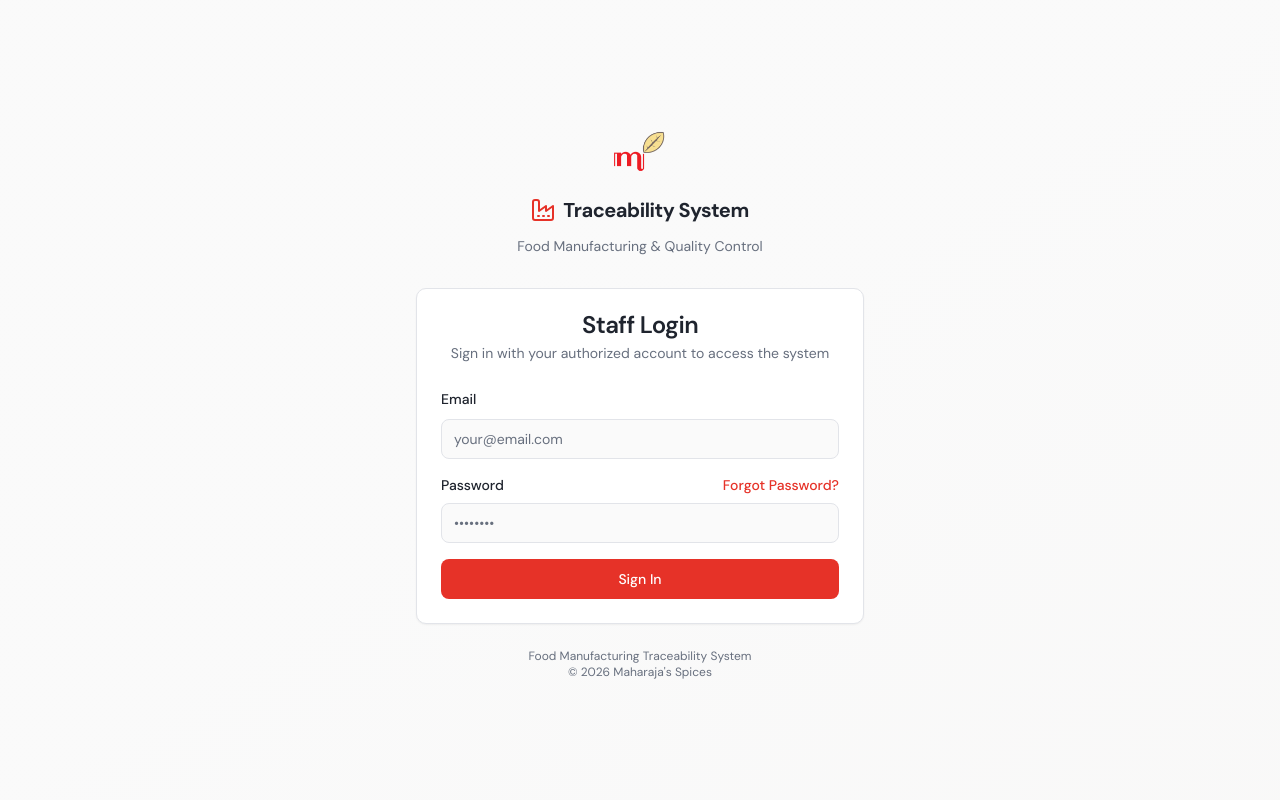
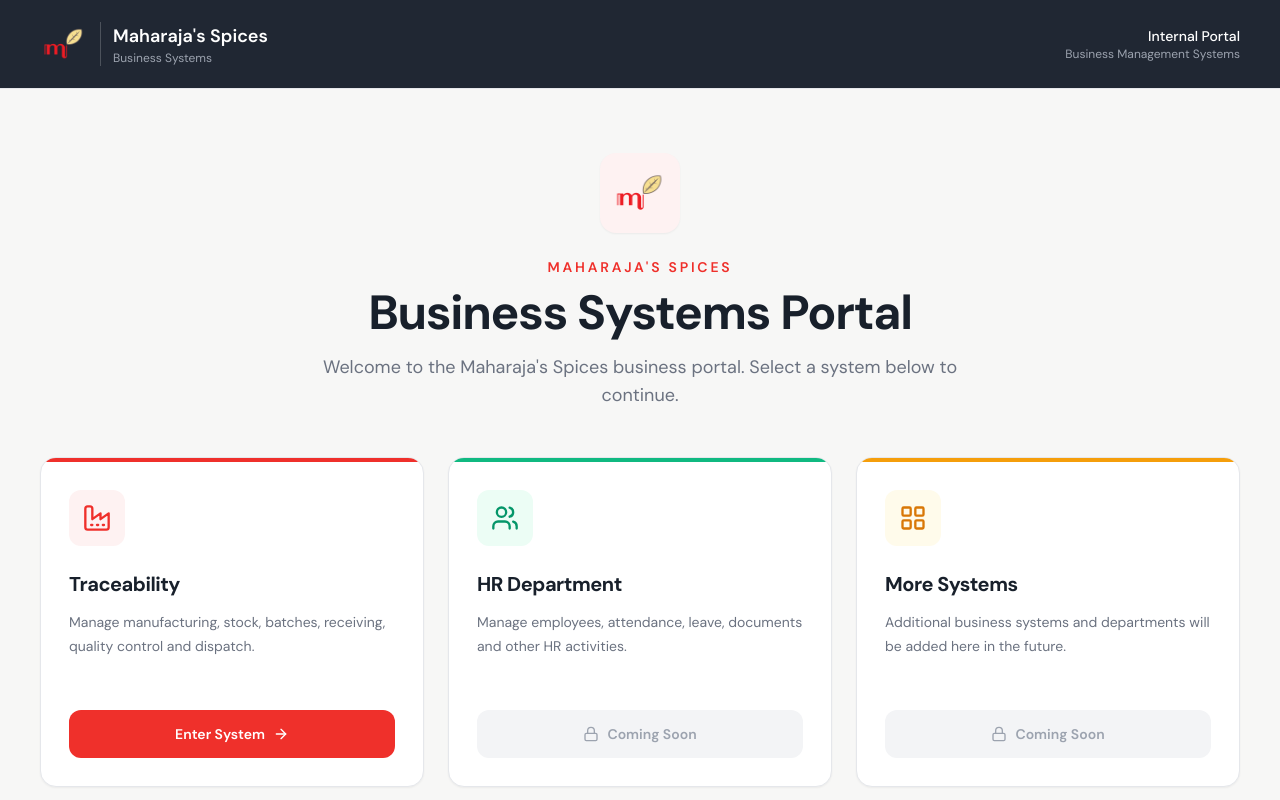
Before and after one commit to maharajasspices/ERP-Traceability-System, a React (Vite) app: page / in a window 1280 px wide. Before the commit this address led to /auth. Shown: the top 800 px of the page. Built offline with nearby package versions, Linux system fonts and the light colour scheme; the HTML template or start-up script is replaced by a standard one.

Commit message:
Routes & Cpanel

```diff
--- a/src/App.tsx
+++ b/src/App.tsx
@@ -22,7 +22,7 @@ import Auth from "./pages/Auth";
 import NotFound from "./pages/NotFound";
 import ResetPassword from "./pages/ResetPassword";
 import ForgotPassword from "./pages/ForgotPassword";
-import Landing from "./pages/LandingPage"
+import LandingPage from "./pages/LandingPage"
 
 const queryClient = new QueryClient();
 
@@ -37,9 +37,9 @@ const App = () => (
             <Route path="/auth" element={<Auth />} />
             <Route path="/reset-password" element={<ResetPassword />} />
             <Route path="/forgot-password" element={<ForgotPassword />} />
-            <Route path="/landing" element={<Landing/>}/>
+            <Route path="/" element={<LandingPage/>}/>
             <Route element={<ProtectedRoute><QaViewerGuard><MainLayout /></QaViewerGuard></ProtectedRoute>}>
-              <Route path="/" element={<Dashboard />} />
+              <Route path="/Dashboard" element={<Dashboard />} />
               <Route path="/stock-codes" element={<StockCodes />} />
               <Route path="/receiving" element={<ReceivingLog />} />
               <Route path="/bom" element={<BillOfMaterials />} />
```
Also changed, not shown: .cpanel.yml.
